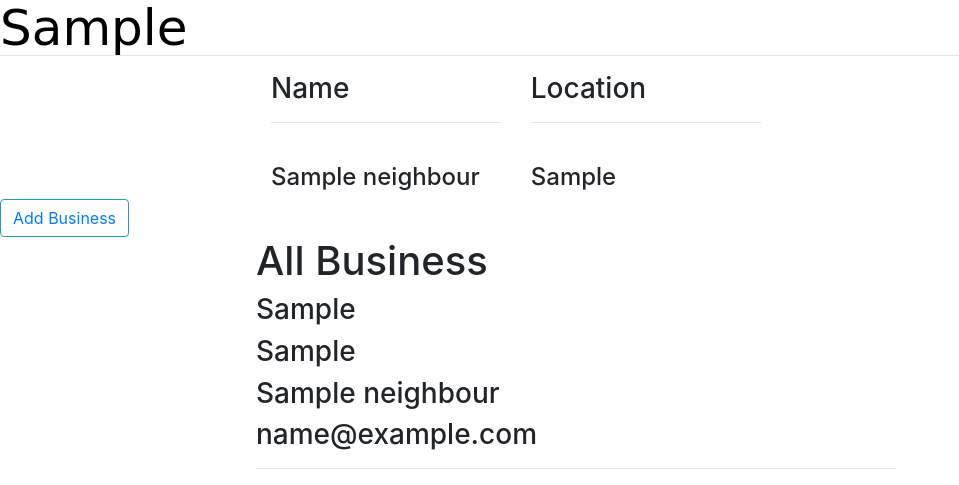
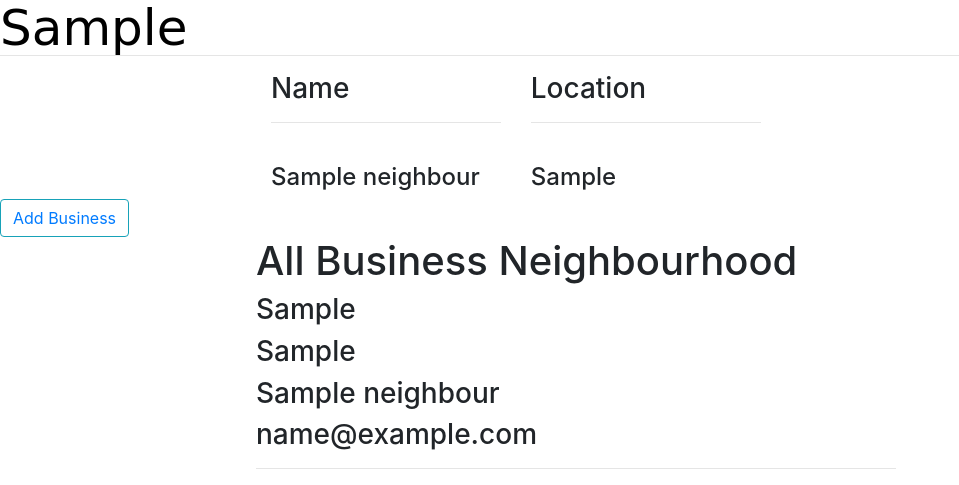
Before and after one commit to dukundejeanne/neighbourhood_django, a Django app: page /projects/1 in a window 1280 px wide. Shown: the part 543-1028 px from the top of the page, without its empty margins (0-959 px from the left). Run offline with Django 3.2, Linux system fonts and the light colour scheme; a user stored in the database is signed in; tables that the repository leaves empty hold one stand-in row (values such as "Sample post"); grey boxes marked "Sample" are stand-in pictures; some libraries are stand-ins or nearby versions; some web fonts are replaced.

Commit message:
business

```diff
--- a/neighbourapp/templates/one_project.html
+++ b/neighbourapp/templates/one_project.html
@@ -76,7 +76,7 @@
 </div>
 </div>
 <div>
- <div style="width: 50%;margin-left: 20%;"><h1> All Business</h1>
+ <div style="width: 50%;margin-left: 20%;"><h1> All Business Neighbourhood</h1>
         {% for ones in buz %}
         <h3>{{ones.owner}}</h3>
         <h3>{{ones.bussiness}}</h3>
```
